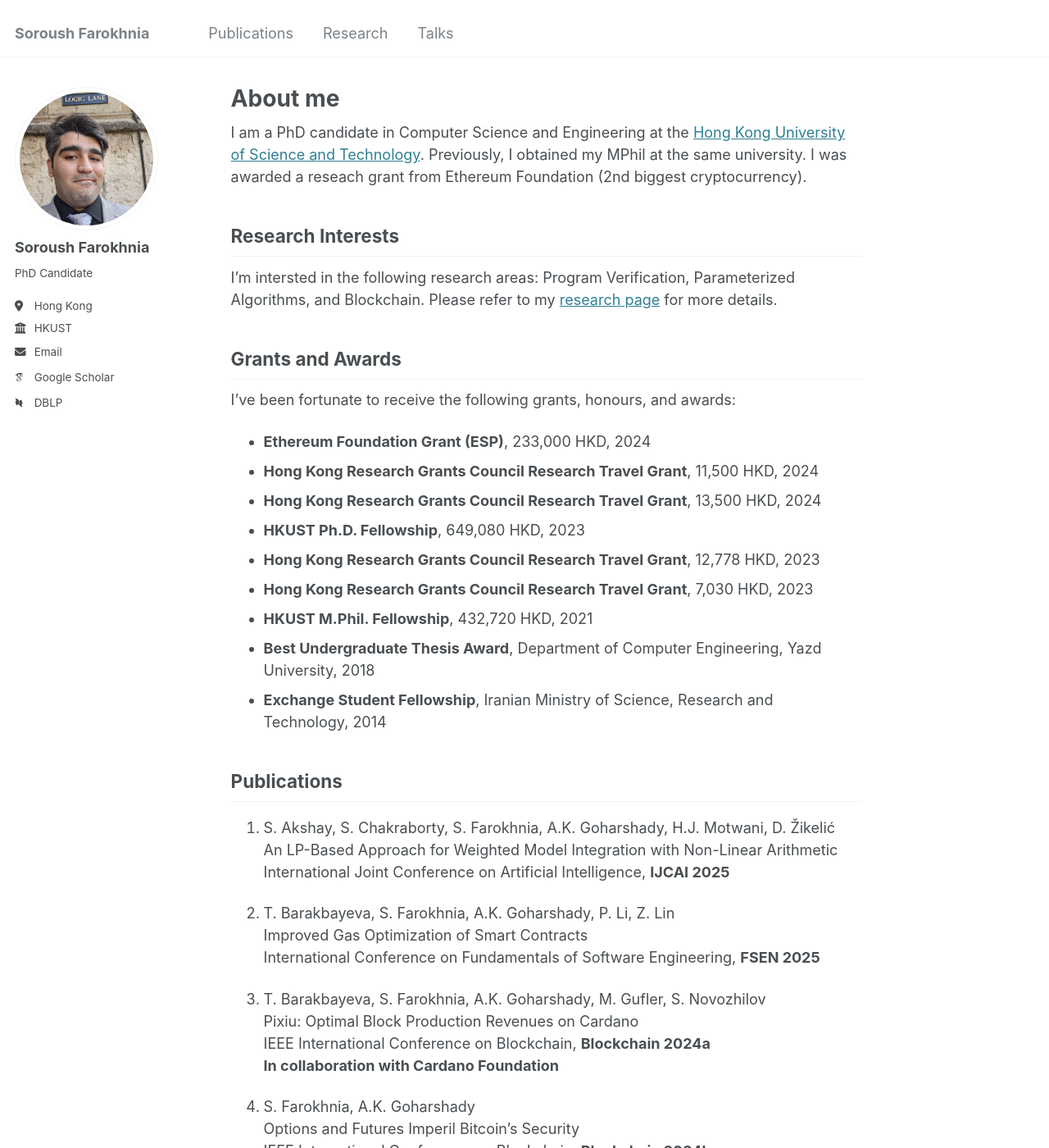
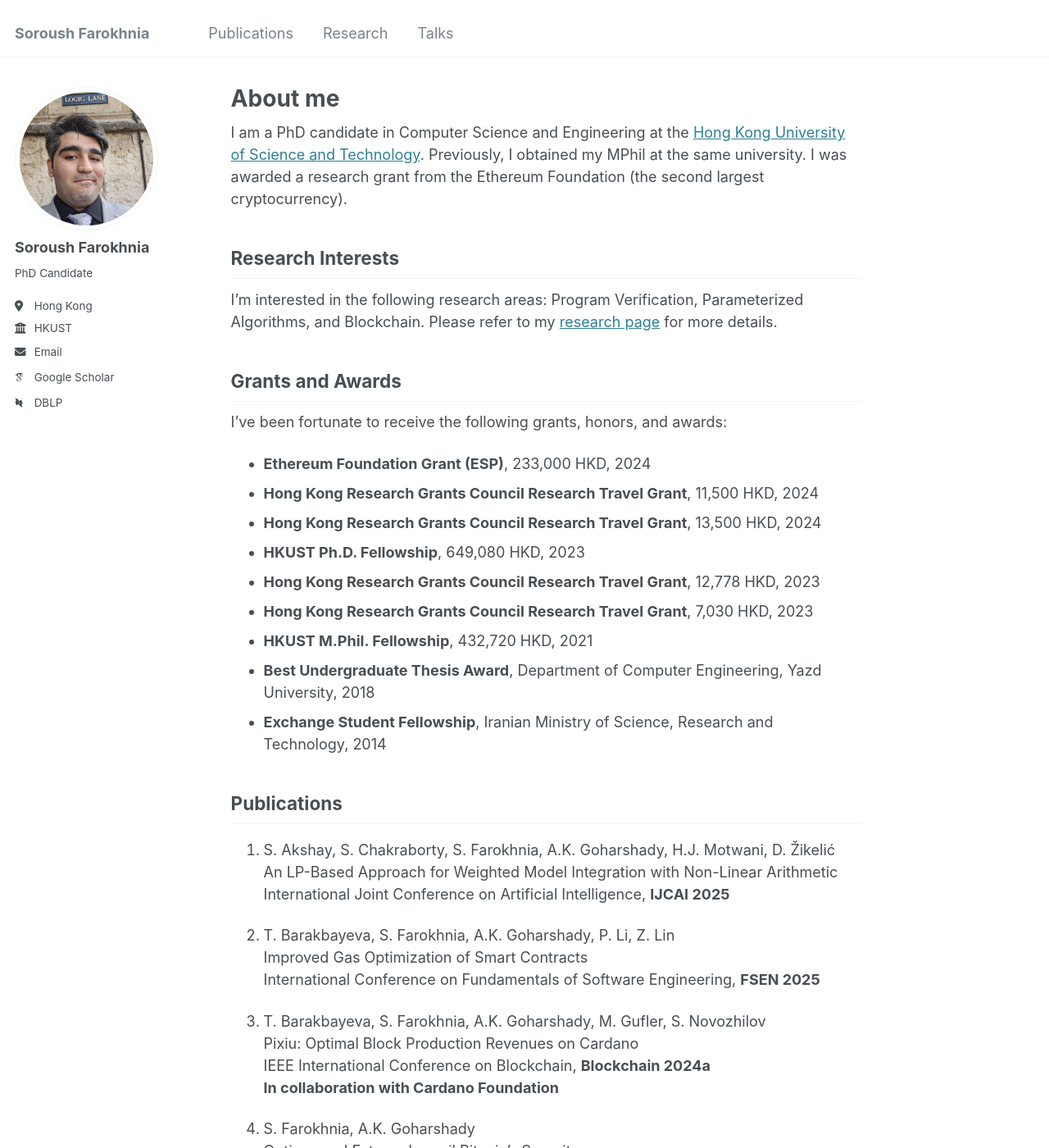
Before and after one commit to destrat18/destrat18.github.io, a Jekyll site: the page built from _pages/about.md, in a window 1280 px wide and 1400 px high. Shown: the whole window at 82% size. Built offline with Jekyll 4.4.1, drawn with Linux system fonts in a browser that asks for light colours; some web fonts are replaced; some of the changed text lies outside the part shown.

Commit message:
Small fix

```diff
--- a/_pages/about.md
+++ b/_pages/about.md
@@ -7,13 +7,13 @@ redirect_from:
   - /about.html
 ---
 
-I am a PhD candidate in Computer Science and Engineering at the [Hong Kong University of Science and Technology](https://www.ust.hk/). Previously, I obtained my MPhil at the same university. I was awarded a reseach grant from Ethereum Foundation (2nd biggest cryptocurrency).
+I am a PhD candidate in Computer Science and Engineering at the [Hong Kong University of Science and Technology](https://www.ust.hk/). Previously, I obtained my MPhil at the same university. I was awarded a research grant from the Ethereum Foundation (the second largest cryptocurrency).
 
 ## Research Interests
-I'm intersted in the following research areas: Program Verification, Parameterized Algorithms, and Blockchain. Please refer to my [research page](/research) for more details.
+I'm interested in the following research areas: Program Verification, Parameterized Algorithms, and Blockchain. Please refer to my [research page](/research) for more details.
 
 ## Grants and Awards
-I've been fortunate to receive the following grants, honours, and awards:
+I've been fortunate to receive the following grants, honors, and awards:
 
 - **Ethereum Foundation Grant (ESP)**, 233,000 HKD, 2024
 - **Hong Kong Research Grants Council Research Travel Grant**, 11,500 HKD, 2024
@@ -25,10 +25,9 @@ I've been fortunate to receive the following grants, honours, and awards:
 - **Best Undergraduate Thesis Award**, Department of Computer Engineering, Yazd University, 2018
 - **Exchange Student Fellowship**, Iranian Ministry of Science, Research and Technology, 2014
 
-
 ## Publications
 1. S. Akshay, S. Chakraborty, S. Farokhnia, A.K. Goharshady, H.J. Motwani, D. Žikelić\\
-An LP-Based Approach for Weighted Model Integration with Non-Linear Arithmetic
+An LP-Based Approach for Weighted Model Integration with Non-Linear Arithmetic\\
 International Joint Conference on Artificial Intelligence, **IJCAI 2025**
 
 1. T. Barakbayeva, S. Farokhnia, A.K. Goharshady, P. Li, Z. Lin\\
```
Also changed, not shown: other parts of _pages/about.md (+1 -1 lines).
